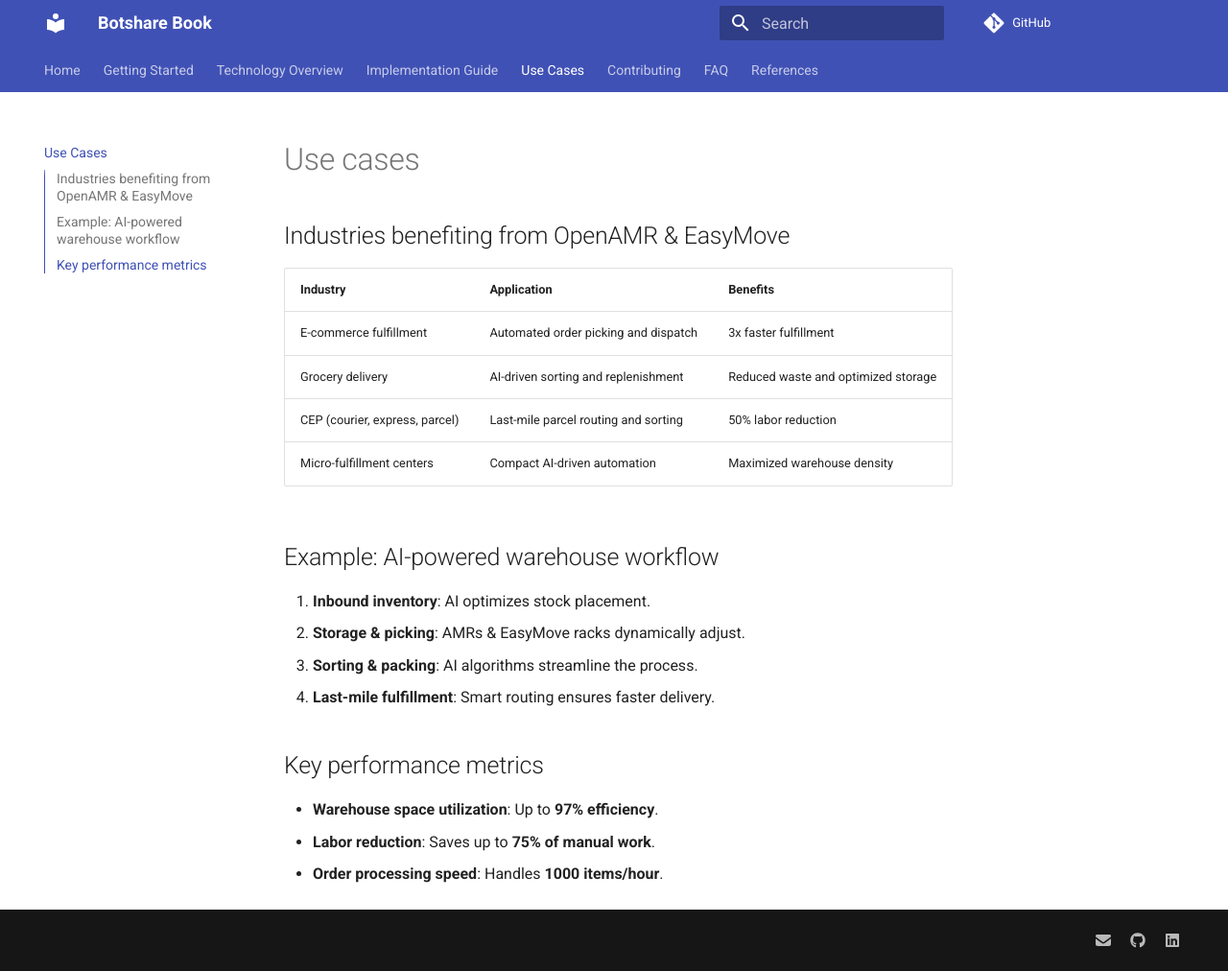
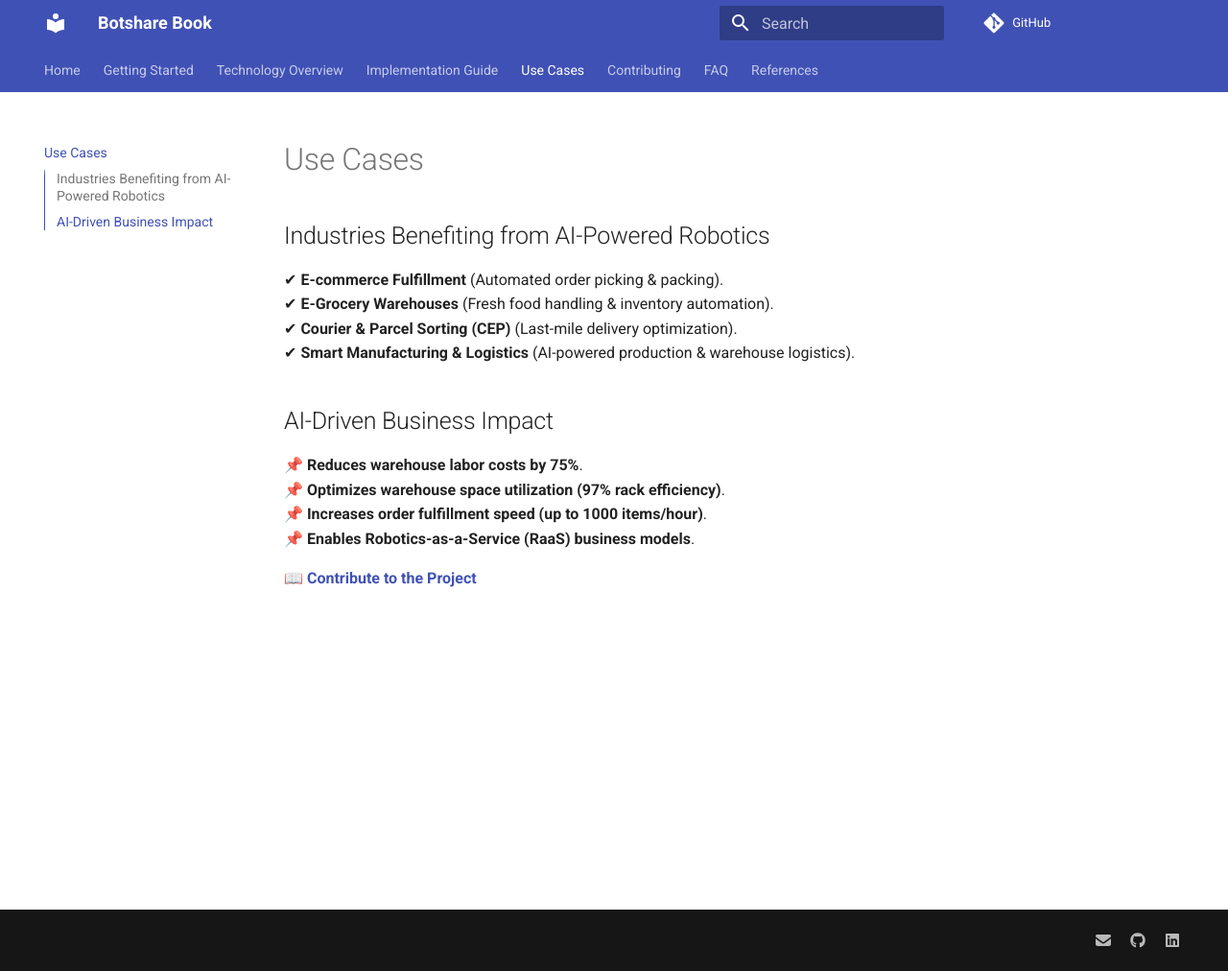
Before and after one commit to BotshareAI/Botshare_book, an MkDocs documentation site: the page built from docs/use_cases.md, in a window 1280 px wide and 1012 px high. Shown: the whole window at 96% size. Built offline with MkDocs 1.6.1 and Material for MkDocs 9.7.7, drawn with Linux system fonts in a browser that asks for light colours; comment, search, counter and statistics services are not loaded.

Commit message:
Update use_cases.md

```diff
--- a/docs/use_cases.md
+++ b/docs/use_cases.md
@@ -1,20 +1,15 @@
-# Use cases
+# Use Cases
 
-## Industries benefiting from OpenAMR & EasyMove
-| Industry | Application | Benefits |
-|----------|------------|----------|
-| E-commerce fulfillment | Automated order picking and dispatch | 3x faster fulfillment |
-| Grocery delivery | AI-driven sorting and replenishment | Reduced waste and optimized storage |
-| CEP (courier, express, parcel) | Last-mile parcel routing and sorting | 50% labor reduction |
-| Micro-fulfillment centers | Compact AI-driven automation | Maximized warehouse density |
+## Industries Benefiting from AI-Powered Robotics
+✔ **E-commerce Fulfillment** (Automated order picking & packing).
+✔ **E-Grocery Warehouses** (Fresh food handling & inventory automation).
+✔ **Courier & Parcel Sorting (CEP)** (Last-mile delivery optimization).
+✔ **Smart Manufacturing & Logistics** (AI-powered production & warehouse logistics).
 
-## Example: AI-powered warehouse workflow
-1. **Inbound inventory**: AI optimizes stock placement.
-2. **Storage & picking**: AMRs & EasyMove racks dynamically adjust.
-3. **Sorting & packing**: AI algorithms streamline the process.
-4. **Last-mile fulfillment**: Smart routing ensures faster delivery.
+## AI-Driven Business Impact
+📌 **Reduces warehouse labor costs by 75%**.
+📌 **Optimizes warehouse space utilization (97% rack efficiency)**.
+📌 **Increases order fulfillment speed (up to 1000 items/hour)**.
+📌 **Enables Robotics-as-a-Service (RaaS) business models**.
 
-## Key performance metrics
-- **Warehouse space utilization**: Up to **97% efficiency**.
-- **Labor reduction**: Saves up to **75% of manual work**.
-- **Order processing speed**: Handles **1000 items/hour**.
+📖 **[Contribute to the Project](contributing.md)**
```
